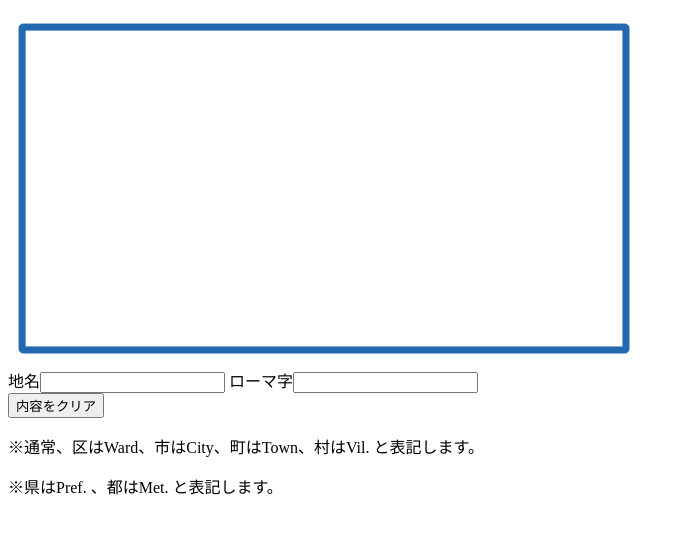
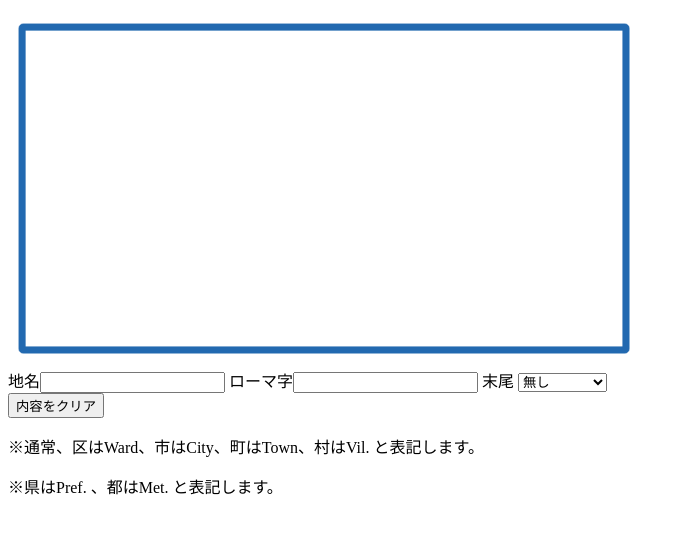
Before and after one commit to haruto356/GuideSignGenerator, a plain HTML site: page 101/index.html in a window 1280 px wide. Shown: the part 116-650 px from the top of the page, without its empty margins (0-685 px from the left). Drawn offline with Linux system fonts and the light colour scheme.

Commit message:
update: 都道府県のローマ字を自動入力されるように変更

```diff
--- a/101/index.html
+++ b/101/index.html
@@ -24,6 +24,12 @@
 
         <label>地名<input type="text" id="inputNameJa" oninput="draw()"></label>
         <label>ローマ字<input type="text" id="inputNameEn" oninput="draw()"></label>
+        <label>末尾</label>
+        <select id="tailSelect" onchange="draw()">
+            <option value="none">無し</option>
+            <option value="pref">県・府・道</option>
+            <option value="met">都</option>
+        </select>
 
         <br>
 
--- a/101/js/101.js
+++ b/101/js/101.js
@@ -17,8 +17,10 @@ function draw(){
     /** @type {CanvasRenderingContext2D} */
     const context = canvas.getContext("2d");
 
-    const inputNameJa = document.getElementById("inputNameJa").value;
-    const inputNameEn = document.getElementById("inputNameEn").value;
+    let inputNameJa = document.getElementById("inputNameJa").value;
+    let inputNameEn = document.getElementById("inputNameEn").value;
+
+    const tailSelectValue = document.getElementById("tailSelect").value;
 
     const inputNameLength = [...inputNameJa].length;
     let nameJaStartPos = 140;
@@ -55,6 +57,14 @@ function draw(){
         nameJaStartPos = 120;
     }
 
+    // 末尾の文字の追加
+    if(tailSelectValue == "pref"){
+        inputNameEn += " Pref.";
+    }
+    else if(tailSelectValue == "met"){
+        inputNameEn += " Met.";
+    }
+
     // canvasのリセット
     context.clearRect(0, 0, canvas.width, canvas.height);
 
```
